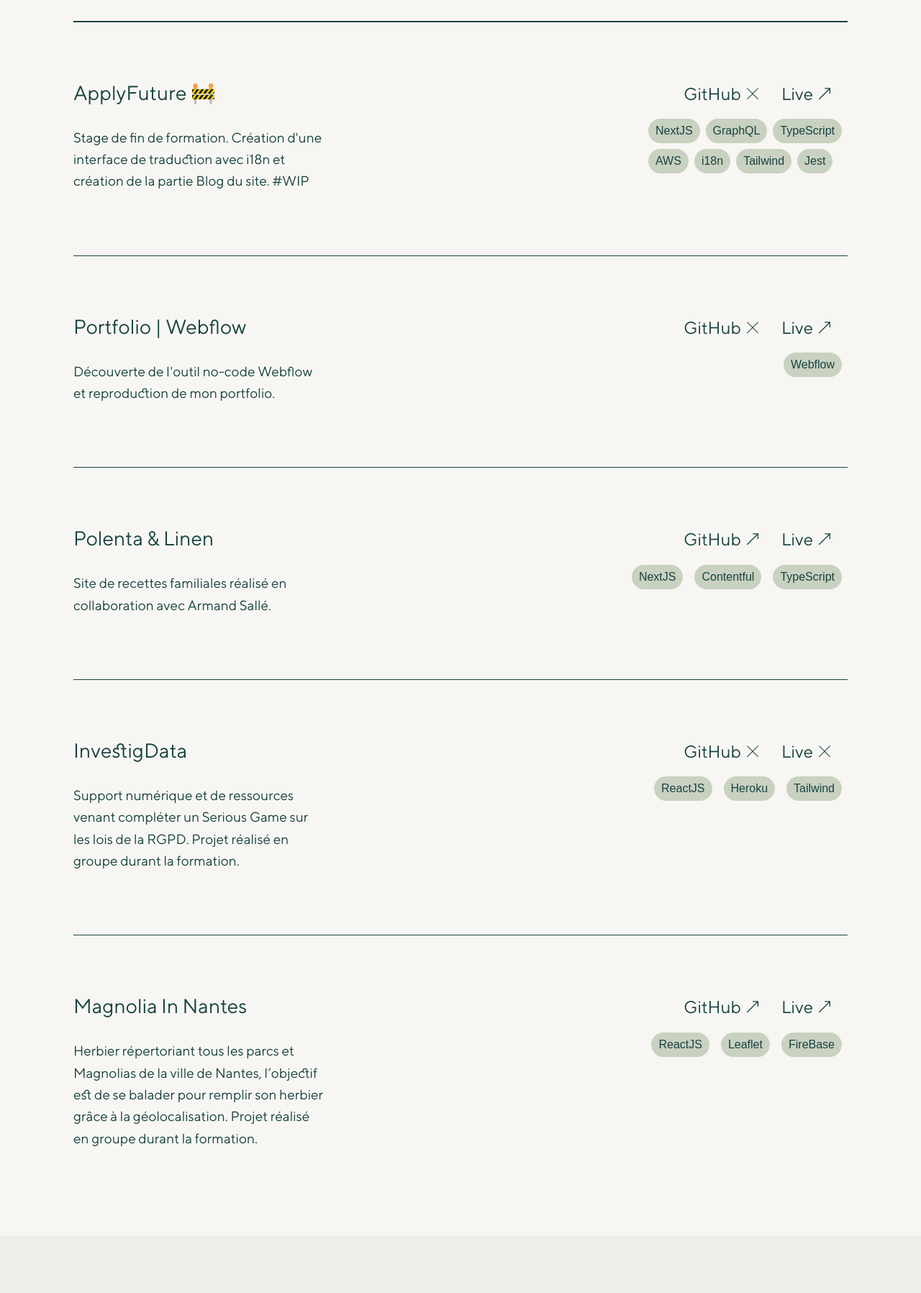
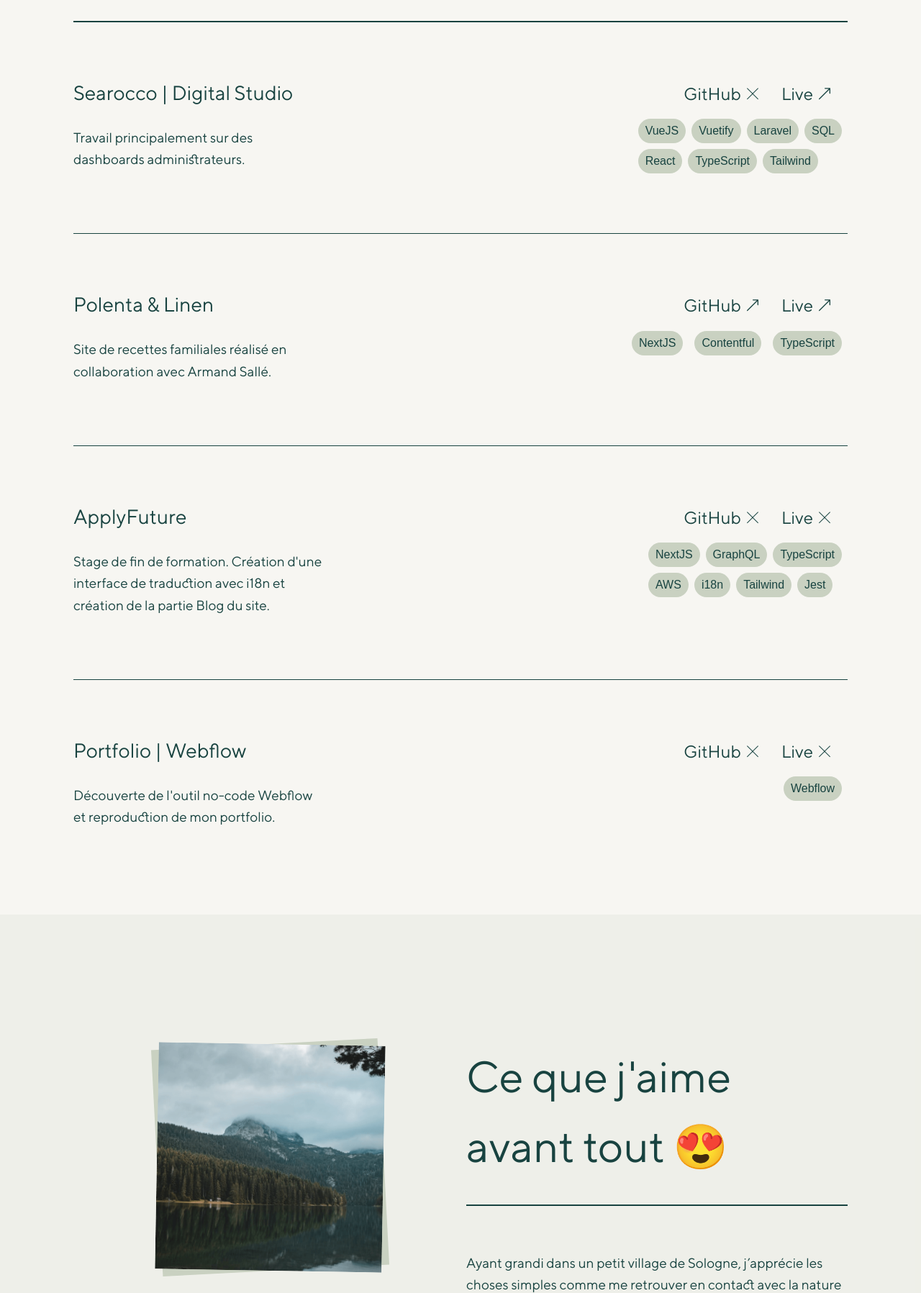
Before and after one commit to ArthurSalle/portfolio, a Gatsby site: page / in a window 1280 px wide. Shown: the part 2775-4572 px from the top of the page at 72% size. Built offline with nearby package versions, Linux system fonts and the light colour scheme; Gatsby itself is replaced by a stand-in of ours.

Commit message:
update projects section

```diff
--- a/src/components/organisms/ProjectSection.js
+++ b/src/components/organisms/ProjectSection.js
@@ -1,43 +1,32 @@
-import React from 'react';
-import { StaticImage } from 'gatsby-plugin-image';
+import React from 'react'
+import { StaticImage } from 'gatsby-plugin-image'
 
-import ArrowLink from '../atoms/ArrowLink';
-import Cross from '../atoms/Cross';
-import Paragraph from '../atoms/Paragraph';
-import Title from '../atoms/Title';
-import SectionTitle from '../molecules/SectionTitle';
+import ArrowLink from '../atoms/ArrowLink'
+import Cross from '../atoms/Cross'
+import Paragraph from '../atoms/Paragraph'
+import Title from '../atoms/Title'
+import SectionTitle from '../molecules/SectionTitle'
 
 const ProjectSection = () => {
   return (
     <section className='container' id='projects'>
       <SectionTitle type='h2' text='Projets 💻' />
+
       <div className='project'>
         <div className='project--row'>
           <div className='project--content'>
-            <Title type='h3'>
-              ApplyFuture
-              <span role='img' aria-label='wip'>
-                {' '}
-                🚧
-              </span>
-            </Title>
+            <Title type='h3'>Searocco | Digital Studio</Title>
             <Paragraph>
-              Stage de fin de formation. Création d'une interface de traduction
-              avec i18n et création de la partie Blog du site. #WIP
+              Travail principalement sur des dashboards administrateurs.
             </Paragraph>
           </div>
           <div>
             <div className='project--link'>
+              <span className='btn btn--link btn--link__effect'>
+                GitHub <Cross width='16px' fill='#184340' />
+              </span>
               <a
-                href='https://github.com/ArthurSalle/polenta-linen'
-                target='_blank'
-                rel='noreferrer'
-                className='btn btn--link btn--link__effect'
-              >
-                GitHub <Cross width='16px' fill='#184340' />
-              </a>
-              <a
-                href='https://www.polentaandlinen.com/'
+                href='https://searocco.studio/'
                 target='_blank'
                 rel='noreferrer'
                 className='btn btn--link btn--link__effect'
@@ -47,22 +36,22 @@
             </div>
             <div className='project--link project--link-column'>
               <div>
-                <button className='project--tag'>NextJS</button>
-                <button className='project--tag'>GraphQL</button>
-                <button className='project--tag'>TypeScript</button>
+                <button className='project--tag'>VueJS</button>
+                <button className='project--tag'>Vuetify</button>
+                <button className='project--tag'>Laravel</button>
+                <button className='project--tag'>SQL</button>
               </div>
               <div>
-                <button className='project--tag'>AWS</button>
-                <button className='project--tag'>i18n</button>
+                <button className='project--tag'>React</button>
+                <button className='project--tag'>TypeScript</button>
                 <button className='project--tag'>Tailwind</button>
-                <button className='project--tag'>Jest</button>
               </div>
             </div>
           </div>
         </div>
         <div className='project--img__wrapper'>
           <StaticImage
-            src='../../images/books.png'
+            src='../../images/searocco.png'
             alt='pizza'
             width={200}
             height={200}
@@ -71,52 +60,9 @@
           />
         </div>
       </div>
+
       <div className='project--line__small'></div>
-      <div className='project'>
-        <div className='project--row'>
-          <div className='project--content'>
-            <Title type='h3'>Portfolio | Webflow</Title>
-            <Paragraph>
-              Découverte de l'outil no-code Webflow et reproduction de mon
-              portfolio.
-            </Paragraph>
-          </div>
-          <div>
-            <div className='project--link'>
-              <a
-                href='https://github.com/ArthurSalle/polenta-linen'
-                target='_blank'
-                rel='noreferrer'
-                className='btn btn--link btn--link__effect'
-              >
-                GitHub <Cross width='16px' fill='#184340' />
-              </a>
-              <a
-                href='https://arthur-salle.webflow.io/'
-                target='_blank'
-                rel='noreferrer'
-                className='btn btn--link btn--link__effect'
-              >
-                Live <ArrowLink width='16px' fill='#184340' />
-              </a>
-            </div>
-            <div className='project--link'>
-              <button className='project--tag'>Webflow</button>
-            </div>
-          </div>
-        </div>
-        <div className='project--img__wrapper'>
-          <StaticImage
-            src='../../images/macbook.png'
-            alt='pizza'
-            width={200}
-            height={200}
-            quality={100}
-            draggable='false'
-          />
-        </div>
-      </div>
-      <div className='project--line__small'></div>
+
       <div className='project'>
         <div className='project--row'>
           <div className='project--content'>
@@ -163,47 +109,46 @@
           />
         </div>
       </div>
+
       <div className='project--line__small'></div>
+
       <div className='project'>
         <div className='project--row'>
           <div className='project--content'>
-            <Title type='h3'>InvestigData</Title>
+            <Title type='h3'>ApplyFuture</Title>
             <Paragraph>
-              Support numérique et de ressources venant compléter un Serious
-              Game sur les lois de la RGPD. Projet réalisé en groupe durant la
-              formation.
+              Stage de fin de formation. Création d'une interface de traduction
+              avec i18n et création de la partie Blog du site.
             </Paragraph>
           </div>
           <div>
             <div className='project--link'>
-              <a
-                href='/'
-                target='_blank'
-                rel='noreferrer'
-                className='disabled btn btn--link btn--link__effect'
-              >
+              <span className='btn btn--link btn--link__effect'>
                 GitHub <Cross width='16px' fill='#184340' />
-              </a>
-              <a
-                href='/'
-                target='_blank'
-                rel='noreferrer'
-                className='disabled btn btn--link btn--link__effect'
-              >
+              </span>
+              <span className='btn btn--link btn--link__effect'>
                 Live <Cross width='16px' fill='#184340' />
-              </a>
+              </span>
             </div>
-            <div className='project--link'>
-              <button className='project--tag'>ReactJS</button>
-              <button className='project--tag'>Heroku</button>
-              <button className='project--tag'>Tailwind</button>
+            <div className='project--link project--link-column'>
+              <div>
+                <button className='project--tag'>NextJS</button>
+                <button className='project--tag'>GraphQL</button>
+                <button className='project--tag'>TypeScript</button>
+              </div>
+              <div>
+                <button className='project--tag'>AWS</button>
+                <button className='project--tag'>i18n</button>
+                <button className='project--tag'>Tailwind</button>
+                <button className='project--tag'>Jest</button>
+              </div>
             </div>
           </div>
         </div>
         <div className='project--img__wrapper'>
           <StaticImage
-            src='../../images/game.png'
-            alt='carte'
+            src='../../images/books.png'
+            alt='pizza'
             width={200}
             height={200}
             quality={100}
@@ -211,48 +156,36 @@
           />
         </div>
       </div>
+
       <div className='project--line__small'></div>
+
       <div className='project'>
         <div className='project--row'>
           <div className='project--content'>
-            <Title type='h3'>Magnolia In Nantes</Title>
+            <Title type='h3'>Portfolio | Webflow</Title>
             <Paragraph>
-              Herbier répertoriant tous les parcs et Magnolias de la ville de
-              Nantes, l’objectif est de se balader pour remplir son herbier
-              grâce à la géolocalisation. Projet réalisé en groupe durant la
-              formation.
+              Découverte de l'outil no-code Webflow et reproduction de mon
+              portfolio.
             </Paragraph>
           </div>
           <div>
             <div className='project--link'>
-              <a
-                href='https://github.com/ArthurSalle/nts-js-202103-p2-herbier'
-                target='_blank'
-                rel='noreferrer'
-                className='btn btn--link btn--link__effect'
-              >
-                GitHub <ArrowLink width='16px' fill='#184340' />
-              </a>
-              <a
-                href='https://magnoliafornantes.netlify.app/'
-                target='_blank'
-                rel='noreferrer'
-                className='btn btn--link btn--link__effect'
-              >
-                Live <ArrowLink width='16px' fill='#184340' />
-              </a>
+              <span className='btn btn--link btn--link__effect'>
+                GitHub <Cross width='16px' fill='#184340' />
+              </span>
+              <span className='btn btn--link btn--link__effect'>
+                Live <Cross width='16px' fill='#184340' />
+              </span>
             </div>
             <div className='project--link'>
-              <button className='project--tag'>ReactJS</button>
-              <button className='project--tag'>Leaflet</button>
-              <button className='project--tag'>FireBase</button>
+              <button className='project--tag'>Webflow</button>
             </div>
           </div>
         </div>
         <div className='project--img__wrapper'>
           <StaticImage
-            src='../../images/magnolia.png'
-            alt='fleur'
+            src='../../images/macbook.png'
+            alt='pizza'
             width={200}
             height={200}
             quality={100}
@@ -261,7 +194,7 @@
         </div>
       </div>
     </section>
-  );
-};
+  )
+}
 
-export default ProjectSection;
+export default ProjectSection
--- a/src/styles/components/projectSection.scss
+++ b/src/styles/components/projectSection.scss
@@ -86,13 +86,15 @@
       justify-content: unset;
     }
 
-    a {
+    a,
+    span {
       display: flex;
       gap: 8px;
       margin-right: 24px;
     }
 
-    a.disabled {
+    a.disabled,
+    span.disabled {
       pointer-events: none;
       cursor: default;
     }
```
Also changed, not shown: src/images/searocco.png (added).
